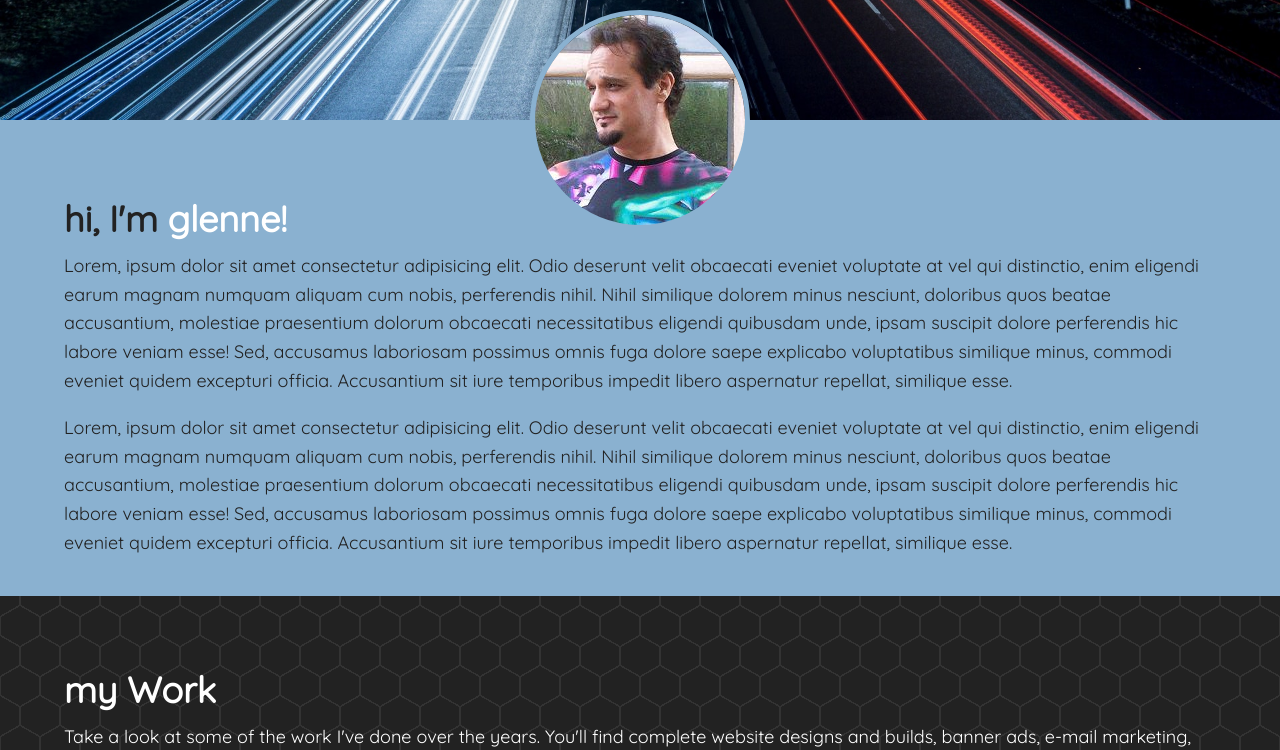
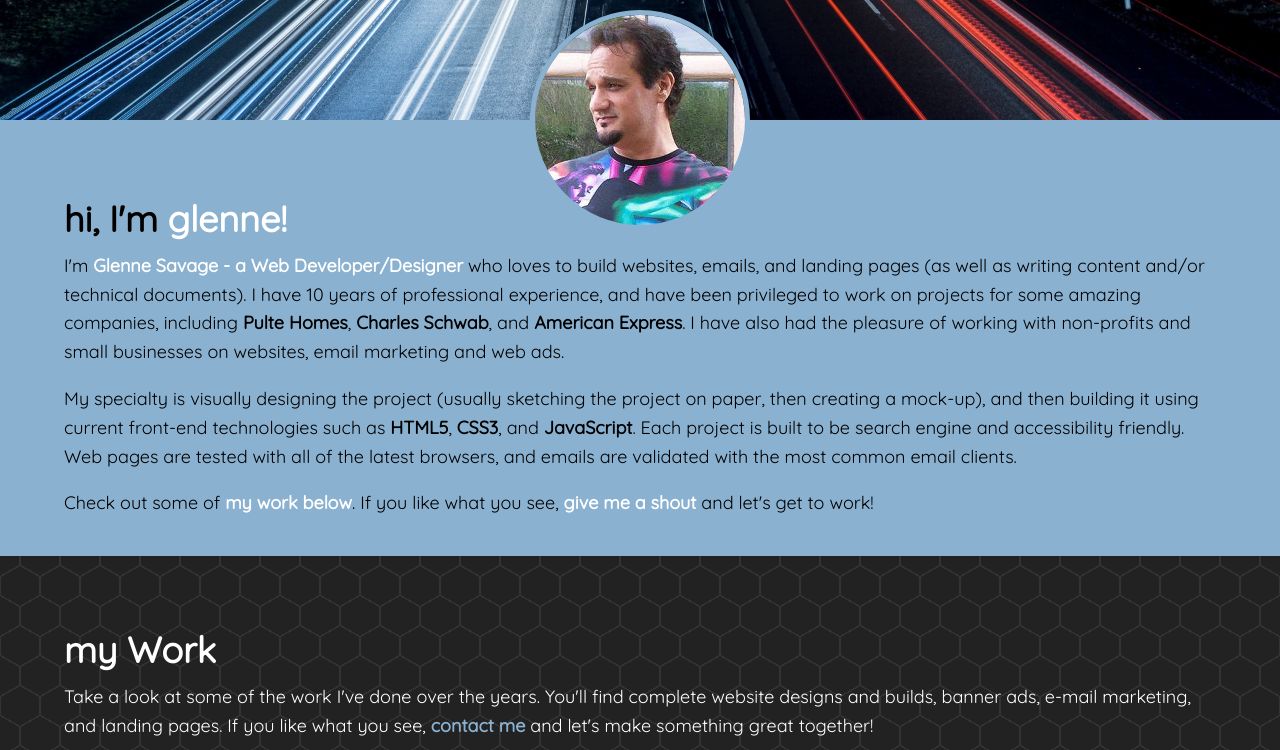
Before and after one commit to glenne-savage/portfolio, a plain HTML site: page index.html in a window 1280 px wide. Shown: the part 680-1430 px from the top of the page. Drawn offline with nearby package versions, Linux system fonts and the light colour scheme.

Commit message:
About me section completed.

```diff
--- a/css/main.css
+++ b/css/main.css
@@ -164,7 +164,7 @@
               About Me
 ************************************/
 section#about {
-    color: #222;
+    color: #000;
     background: #8ab1d0;
     padding-top: 85px;
 }
@@ -173,8 +173,18 @@
     font-size: 2rem;
 }
 
-section#about h2 span {
+section#about span {
     color: #fff;
+}
+
+section#about a {
+    color: #fff;
+    text-decoration: none;
+    font-weight: 700;
+}
+
+section#about a:hover {
+    color: #000;
 }
 
 /************************************
--- a/index.html
+++ b/index.html
@@ -43,8 +43,9 @@
     <section id="about">
         <div class="container">
             <h2>hi, I'm <span>glenne!</span></h2>
-            <p>Lorem, ipsum dolor sit amet consectetur adipisicing elit. Odio deserunt velit obcaecati eveniet voluptate at vel qui distinctio, enim eligendi earum magnam numquam aliquam cum nobis, perferendis nihil. Nihil similique dolorem minus nesciunt, doloribus quos beatae accusantium, molestiae praesentium dolorum obcaecati necessitatibus eligendi quibusdam unde, ipsam suscipit dolore perferendis hic labore veniam esse! Sed, accusamus laboriosam possimus omnis fuga dolore saepe explicabo voluptatibus similique minus, commodi eveniet quidem excepturi officia. Accusantium sit iure temporibus impedit libero aspernatur repellat, similique esse.</p>
-            <p>Lorem, ipsum dolor sit amet consectetur adipisicing elit. Odio deserunt velit obcaecati eveniet voluptate at vel qui distinctio, enim eligendi earum magnam numquam aliquam cum nobis, perferendis nihil. Nihil similique dolorem minus nesciunt, doloribus quos beatae accusantium, molestiae praesentium dolorum obcaecati necessitatibus eligendi quibusdam unde, ipsam suscipit dolore perferendis hic labore veniam esse! Sed, accusamus laboriosam possimus omnis fuga dolore saepe explicabo voluptatibus similique minus, commodi eveniet quidem excepturi officia. Accusantium sit iure temporibus impedit libero aspernatur repellat, similique esse.</p>
+            <p>I'm <span><strong>Glenne Savage - a Web Developer/Designer</strong></span> who loves to build websites, emails, and landing pages (as well as writing content and/or technical documents). I have 10 years of professional experience, and have been privileged to work on projects for some amazing companies, including <strong>Pulte Homes</strong>, <strong>Charles Schwab</strong>, and <strong>American Express</strong>. I have also had the pleasure of working with non-profits and small businesses on websites, email marketing and web ads.</p>
+            <p>My specialty is visually designing the project (usually sketching the project on paper, then creating a mock-up), and then building it using current front-end technologies such as <strong>HTML5</strong>, <strong>CSS3</strong>, and <strong>JavaScript</strong>. Each project is built to be search engine and accessibility friendly. Web pages are tested with all of the latest browsers, and emails are validated with the most common email clients.</p>
+            <p>Check out some of <a href="#work" class="scroll">my work below</a>. If you like what you see, <a href="#contact" class="scroll">give me a shout</a> and let's get to work!</p>
         </div>
     </section>
 
@@ -180,7 +181,7 @@
                 <h3>Chris Palmer</h3>
                 <p class="test-title">CEO - Palmer Home Inspections</p>
                 <div class="test-quote">
-                    <p><span>&quot;</span> Lorem  ipsum dolor sit amet consectetur adipisicing elit. Ex minus eligendi autem veniam sequi corrupti quas maxime officia delectus, eveniet dolore optio unde voluptatum molestiae enim nostrum quam repellat ipsam neque numquam ipsum facilis libero. Nostrum, voluptatibus odit assumenda error, ipsa soluta cumque quia dolorum sed ducimus fugiat, reprehenderit tempora! <span>&quot;</span></p>
+                    <p><span>&quot;</span> After working with Glenne for the past several weeks on a new website, his design was amazing! Truly a state of the art and easy to navigate website. I highly recommend Glenne Savage!</p>
                 </div>
             </div>
             <div class="testimonial">
@@ -188,7 +189,7 @@
                 <h3>Hector Rodriguez</h3>
                 <p class="test-title">Technical Writer - American Express (formerly)</p>
                 <div class="test-quote">
-                    <p><span>&quot;</span> Lorem  ipsum dolor sit amet consectetur adipisicing elit. Ex minus eligendi autem veniam sequi corrupti quas maxime officia delectus, eveniet dolore optio unde voluptatum molestiae enim nostrum quam repellat ipsam neque numquam ipsum facilis libero. Nostrum, voluptatibus odit assumenda error, ipsa soluta cumque quia dolorum sed ducimus fugiat, reprehenderit tempora! <span>&quot;</span></p>
+                    <p><span>&quot;</span>  I had the pleasure to work with Glenne Savage for a couple of years on a number of different projects and was impressed with the depth of knowledge he possesses. It is my pleasure to recommend him personally and professionally.</p>
                 </div>
             </div>
         </div>
```
Also changed, not shown: 1 other file.
